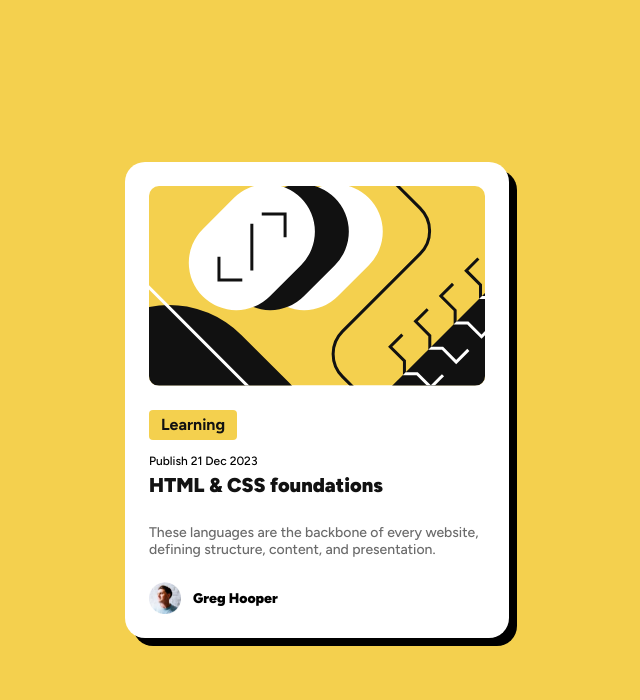
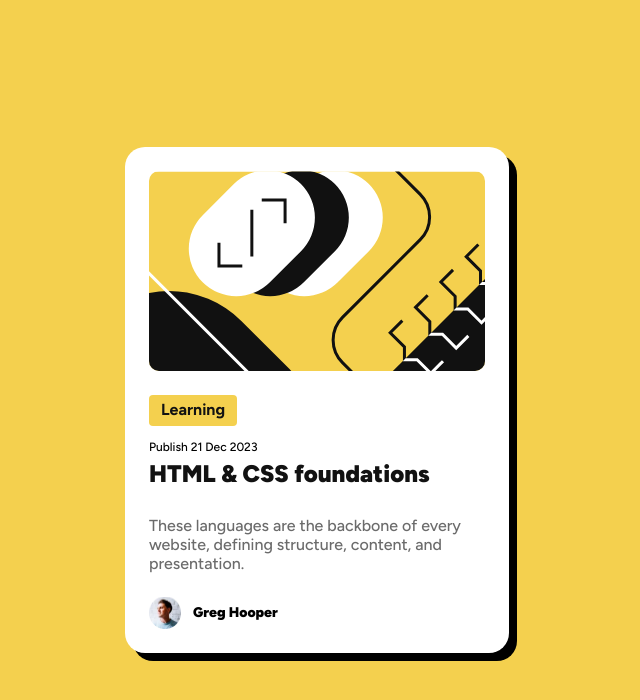
Before and after one commit to riddsep/blog-preview-card, a plain HTML site: page index.html in a window 1280 px wide. Shown: the whole page, without its empty margins (323-963 px from the left). Drawn offline with Linux system fonts and the light colour scheme.

Commit message:
fix: header

```diff
--- a/index.html
+++ b/index.html
@@ -107,6 +107,12 @@
         section {
           width: 384px;
         }
+        header {
+          font-size: 24px;
+        }
+        .description {
+          font-size: 1rem;
+        }
       }
     </style>
   </head>
```
